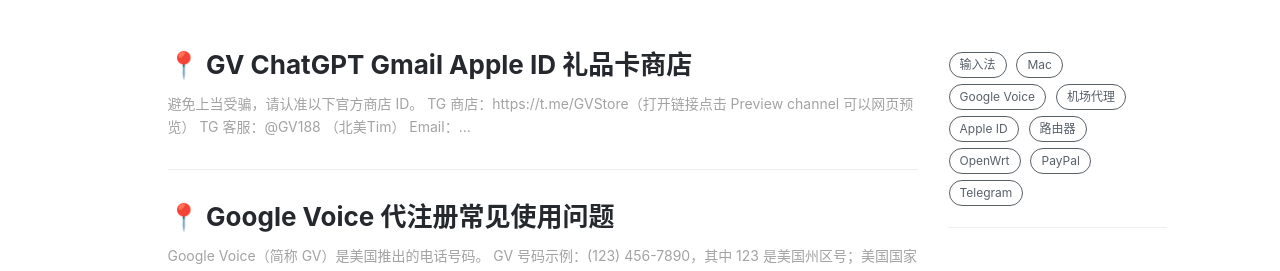
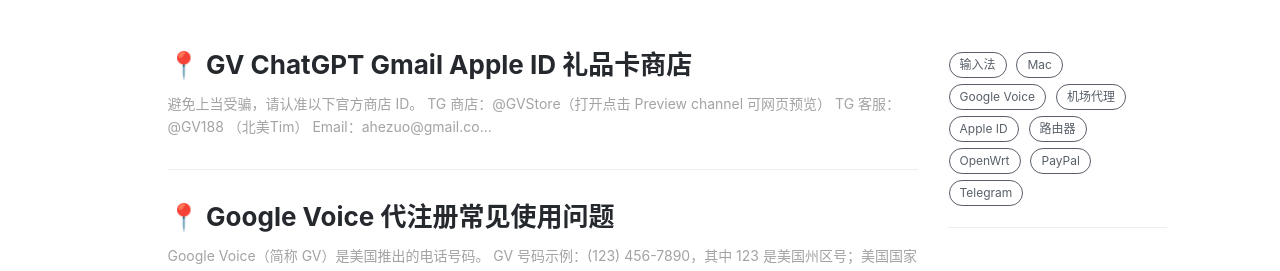
Before and after one commit to ssnhd/ssnhd.github.io, a Jekyll site: the page built from index.html, in a window 1280 px wide and 900 px high. Shown: the part 420-691 px from the top of the window. Built offline with Jekyll 4.4.1, drawn with Linux system fonts in a browser that asks for light colours; nearby versions of some CDN libraries; the list of posts is cut into pages by our own code; comment, search, counter and statistics services are not loaded; some of the changed lines change nothing that is shown.

Commit message:
Update 2023-3-19-store.md

```diff
--- a/_posts/2023-3-19-store.md
+++ b/_posts/2023-3-19-store.md
@@ -15,7 +15,7 @@
 
 避免上当受骗，请认准以下官方商店 ID。
 
-- TG 商店：[https://t.me/GVStore](https://t.me/gvstore)（打开链接点击 `Preview channel` 可以网页预览）
+- TG 商店：[@GVStore](https://t.me/gvstore)（打开点击 `Preview channel` 可网页预览）
 - TG 客服：[@GV188](https://t.me/GV188) （北美Tim）
 - Email：<ahezuo@gmail.com> （TG 无法私聊时请用邮件）
 - 程序员群：[@V2EXPro](https://t.me/V2EXPro)
```
